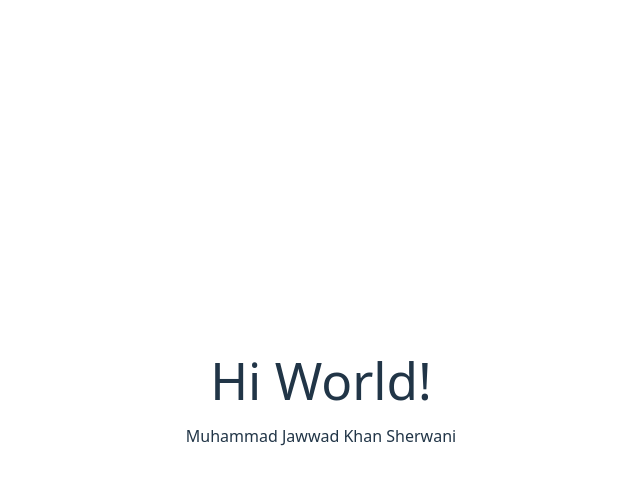
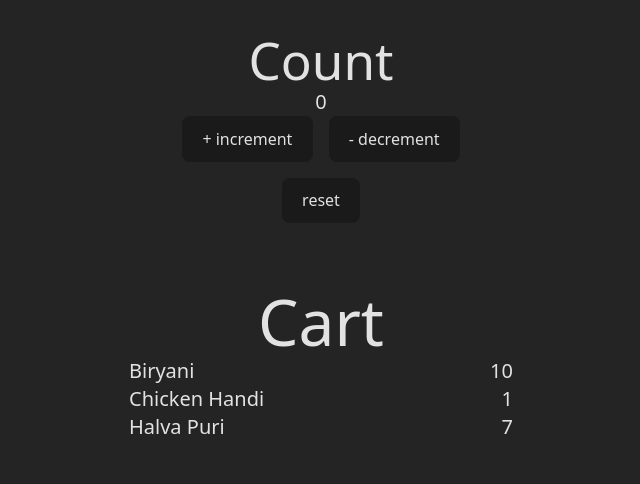
Before and after one commit to jawwadkhan777/pre-app, a React (Vite) app: page / in a window 1280 px wide. Shown: the top 484 px of the page, without its empty margins (319-959 px from the left). Built offline with nearby package versions, Linux system fonts and the light colour scheme.

Commit message:
add some more concepts

```diff
--- a/src/App.css
+++ b/src/App.css
@@ -1,5 +1,5 @@
 #root {
-  max-width: 1280px;
+  max-width: 960px;
   margin: 0 auto;
   padding: 2rem;
   text-align: center;
--- a/src/App.tsx
+++ b/src/App.tsx
@@ -1,11 +1,16 @@
 import './App.css'
+import Cart from './components/Cart'
+import Counter from './components/Counter'
 
 function App() {
 
   return (
     <>
-      <h1 className='mb-4'>Hi World!</h1>
-      <p>Muhammad Jawwad Khan Sherwani</p>
+      {/* <h1 className='mb-4'>Hi World!</h1>
+      <p>Muhammad Jawwad Khan Sherwani</p> */}
+      <Counter />
+      <Cart />
+
     </>
   )
 }
--- /dev/null
+++ b/src/components/Cart.tsx
@@ -0,0 +1,28 @@
+import { useEffect, useState } from "react";
+import MenuItem from "./MenuItem";
+
+const Cart = () => {
+    const [firstItem, setFirstItem] = useState({name:"Biryani", quantity:2});
+
+    useEffect(() => {
+        setTimeout(() => {
+            setFirstItem(item => {
+                return {
+                    ...item,
+                    quantity: 10
+                }
+            });
+        }, 5000);
+    });
+
+    return <section className="max-w-sm m-auto text-xl">
+        <h1>Cart</h1>
+        <ul>
+        <MenuItem item={firstItem}/>
+        <MenuItem item={{name: "Chicken Handi", quantity: 1}}/>
+        <MenuItem item={{name: "Halva Puri", quantity: 7}}/>
+        </ul>
+    </section>
+}
+
+export default Cart;
--- /dev/null
+++ b/src/components/Counter.tsx
@@ -0,0 +1,30 @@
+import { useState } from "react";
+
+const Counter = () => {
+    // let counterValue = 0
+    const [counterValue, setCounterValue] = useState(0);
+
+    const increment = () => {
+        setCounterValue(counterValue + 1);
+    }
+    const decrement = () => {
+        setCounterValue(counterValue - 1);
+    }
+    const reset = () => {
+        setCounterValue(0);
+    }
+
+    return <section className="mb-16 flex flex-col">
+        <h1 className="text-2xl">Count</h1>
+        <p className="text-xl">{counterValue}</p>
+        <div className="flex gap-4 justify-center mb-4">
+            <button onClick={increment}>+ increment</button>
+            <button onClick={decrement}>- decrement</button>
+        </div>
+        <div className="flex justify-center">
+            <button onClick={reset}>reset</button>
+        </div>
+    </section>
+}
+
+export default Counter;
--- /dev/null
+++ b/src/components/MenuItem.tsx
@@ -0,0 +1,16 @@
+type Props = {
+    item: {
+        name: string,
+        quantity: number,
+    }
+}
+
+const MenuItem = (props:Props) => {
+
+    return <li className="flex gap-4 justify-between">
+        <h2>{props.item.name}</h2>
+        <span>{props.item.quantity}</span>
+    </li>
+}
+
+export default MenuItem;
--- a/src/index.css
+++ b/src/index.css
@@ -26,8 +26,6 @@
 
 body {
   margin: 0;
-  display: flex;
-  place-items: center;
   min-width: 320px;
   min-height: 100vh;
 }
@@ -56,7 +54,7 @@
   outline: 4px auto -webkit-focus-ring-color;
 }
 
-@media (prefers-color-scheme: light) {
+/* @media (prefers-color-scheme: light) {
   :root {
     color: #213547;
     background-color: #ffffff;
@@ -67,4 +65,4 @@
   button {
     background-color: #f9f9f9;
   }
-}
+} */
--- a/vite.config.ts
+++ b/vite.config.ts
@@ -4,6 +4,6 @@
 
 // https://vite.dev/config/
 export default defineConfig({
-  plugins: [react(), tailwindcss(),],
+  plugins: [tailwindcss(), react(),],
   base: "/pre-app/",
 })
```
